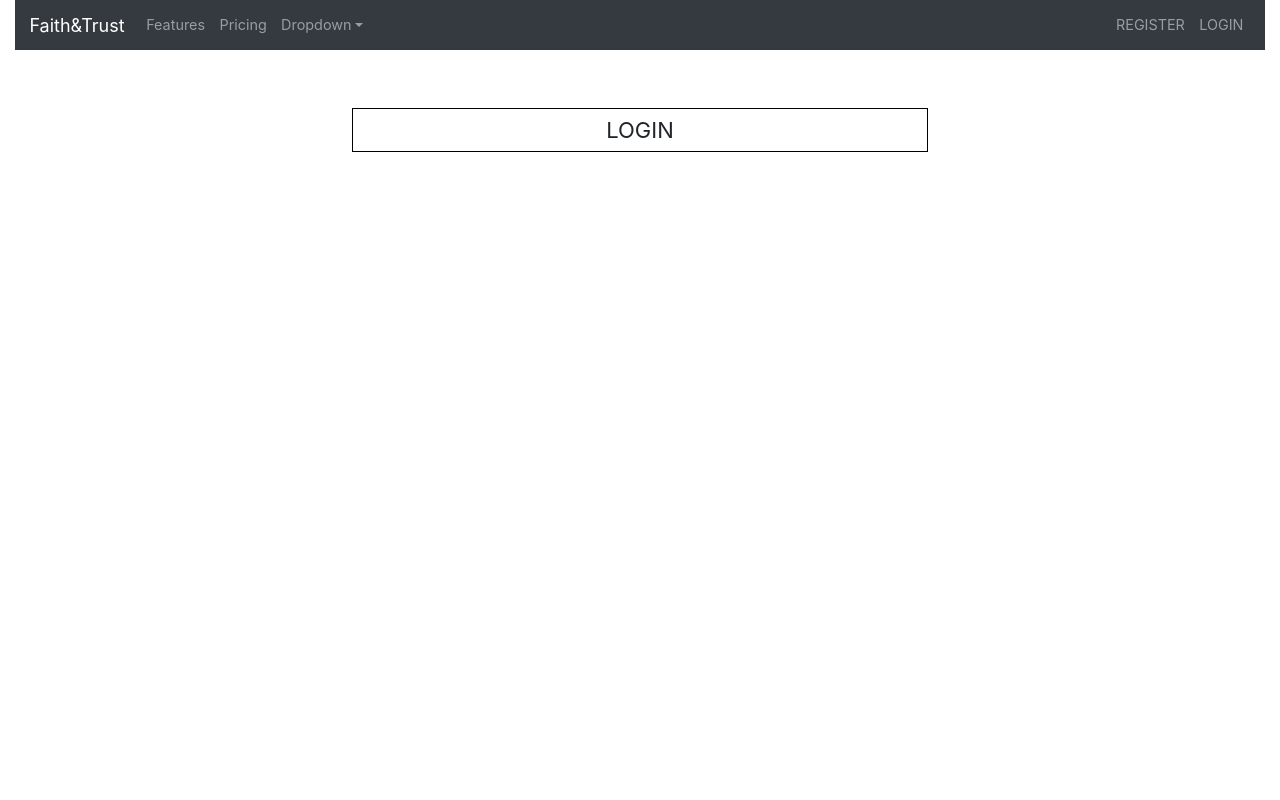
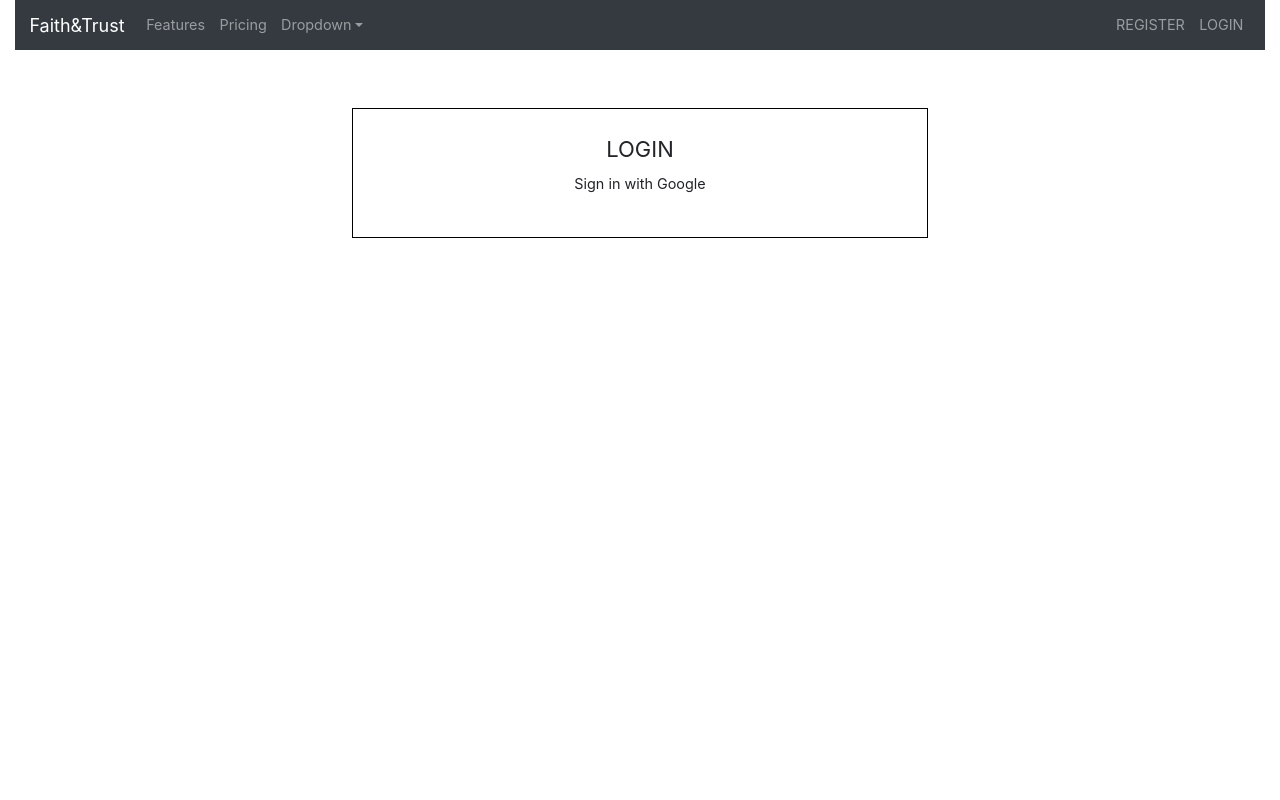
Before and after one commit to ClaytonSiby/Ecommerce-Website, a React (Create React App) app: page /login in a window 1280 px wide. Shown: the top 800 px of the page. Built offline with nearby package versions, Linux system fonts and the light colour scheme.

Commit message:
Add the authentication feature to singin users using google service provider

```diff
--- a/src/Firebase/utils.js
+++ b/src/Firebase/utils.js
@@ -2,3 +2,13 @@ import firebase from 'firebase/app';
 import 'firebase/firestore';
 import 'firebase/auth';
 import { firebaseConfig} from './config';
+
+firebase.initializeApp(firebaseConfig);
+
+// utilities used across our application authentication
+export const auth = firebase.auth();
+export const firestore = firebase.firestore();
+
+const GoogleProvider = new firebase.auth.GoogleAuthProvider();
+GoogleProvider.setCustomParameters({ prompts: 'select_account'});
+export const signInWithGoogle = () => auth.signInWithPopup(GoogleProvider);
--- /dev/null
+++ b/src/components/Forms/Button/index.js
@@ -0,0 +1,12 @@
+import React from 'react';
+import styles from './styles.scss';
+
+const Button = ({ children, ...otherProps }) => {
+    return (
+        <button className="btn" { ...otherProps }>
+            { children }
+        </button>
+    )
+}
+
+export default Button
--- /dev/null
+++ b/src/components/Forms/Button/styles.scss
@@ -0,0 +1,13 @@
+.btn {
+    display: block;
+    width: 100%;
+    background: #000;
+    color: #fff;
+    line-height: 1;
+    font-weight: 400;
+    padding: 1rem 0;
+    margin: 0 auto;
+    border: 0;
+    outline: none;
+    cursor: pointer;
+}
--- a/src/components/SignIn/index.js
+++ b/src/components/SignIn/index.js
@@ -1,14 +1,31 @@
-import React from 'react';
+import React, { Component } from 'react';
+import Button from './../Forms/Button';
+import { signInWithGoogle } from './../../Firebase/utils';
 import './style.scss';
 
-const SignIn = () => {
+class SignIn extends Component {
+    handleSubmit = async e => {
+        e.preventDefault();
+    }
+    render() {
         return (
             <div className="signIn">
                 <div className="wrap">
                     <h2>LogIn</h2>
+
+                    <div className="formWrap">
+                        <form onSubmit={ this.handleSubmit }>
+                            <div className="socialSignin">
+                                <div className="row my-2">
+                                    <Button onClick={signInWithGoogle}>Sign in with Google</Button>
+                                </div>
+                            </div>
+                        </form>
+                    </div>
                 </div>
             </div>
         )
     }
+}
 
 export default SignIn;
--- a/src/components/SignIn/style.scss
+++ b/src/components/SignIn/style.scss
@@ -6,7 +6,7 @@
     border: 1px solid black;
 
     .wrap {
-        padding: 10px;
+        padding: 2rem;
 
         h2 {
             font-size: 22px;
```
Lines whose indentation alone changed are shown as unchanged.
